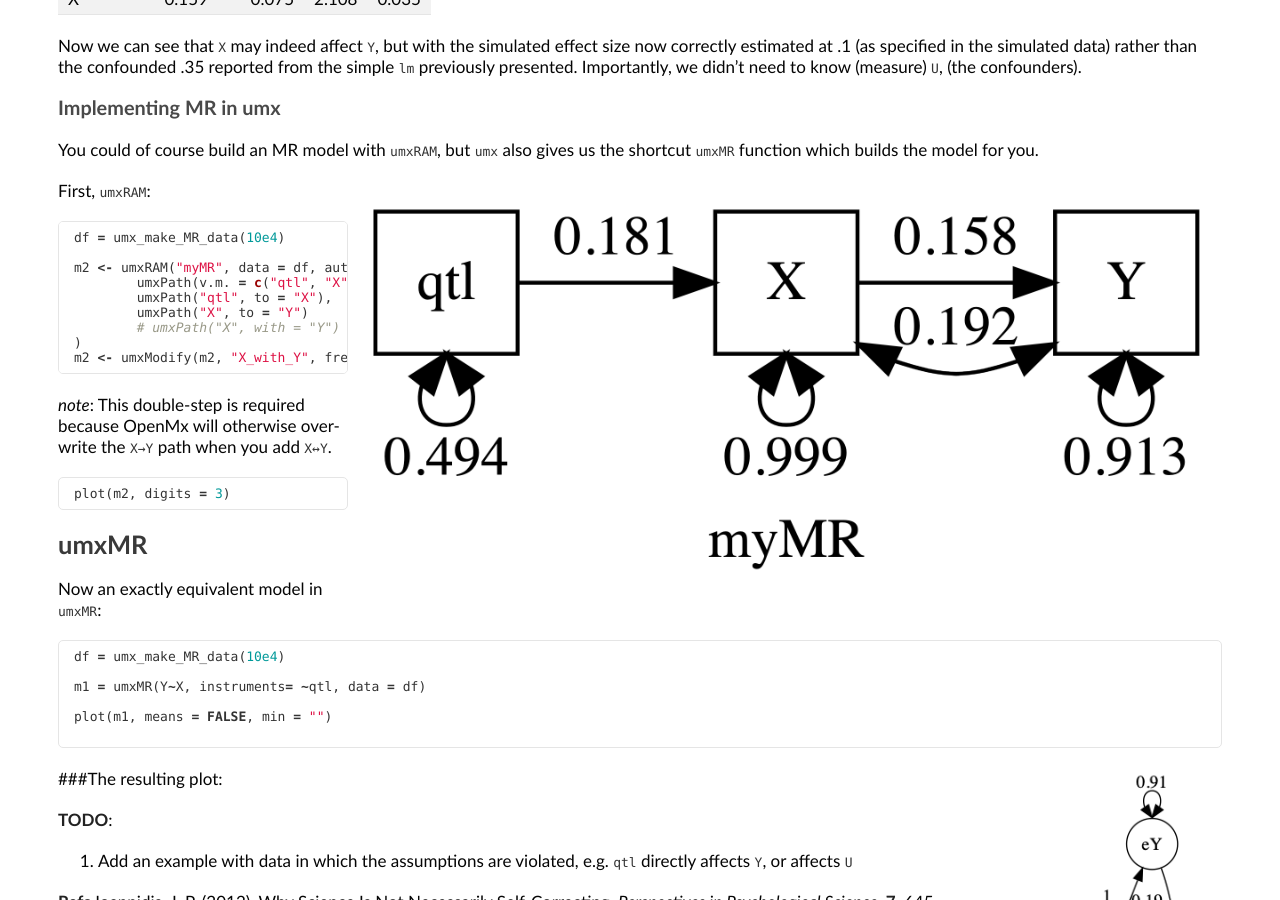
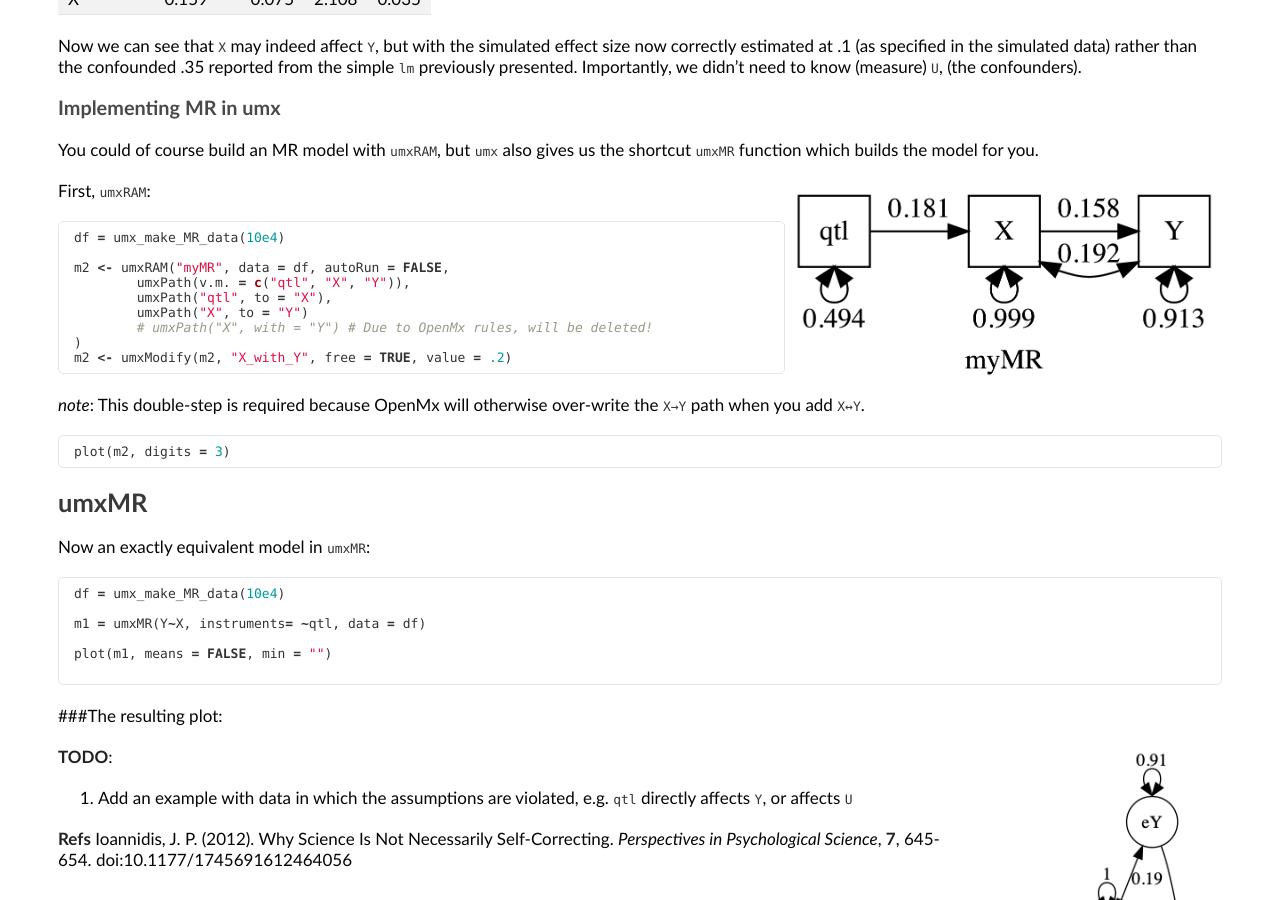
Before and after one commit to tbates/tbates.github.io, a Jekyll site: the page built from _posts/1970-09-13-models-IV.markdown, in a window 1280 px wide and 900 px high, scrolled down 1550 px. Built offline with Jekyll 4.4.1, drawn with Linux system fonts in a browser that asks for light colours.

Commit message:
Update 1970-09-13-models-IV.markdown

````diff
--- a/_posts/1970-09-13-models-IV.markdown
+++ b/_posts/1970-09-13-models-IV.markdown
@@ -77,7 +77,7 @@ Now we can see that `X` may indeed affect `Y`, but with the simulated effect siz
 
 You could of course build an MR model with `umxRAM`, but `umx` also gives us the shortcut `umxMR` function which builds the model for you.
 
-<img src = "/media/MR/myMR.png" height = "400">
+<img src = "/media/MR/myMR.png" height = "200">
 
 First, `umxRAM`:
 
@@ -115,6 +115,7 @@ plot(m1, means = FALSE, min = "")
 ```
 
 ###The resulting plot:
+
 <img src="/media/MR/IV Model.png" height="400">
 
 
````
